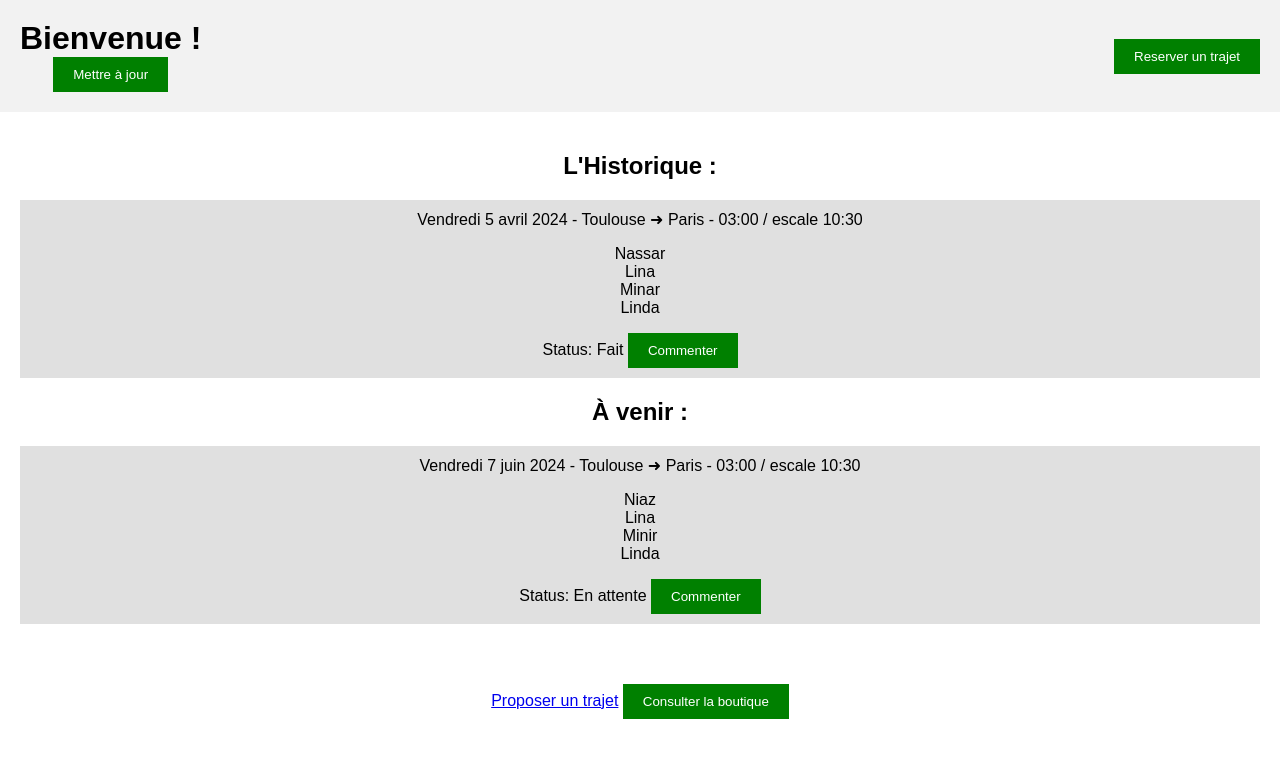
After one commit to Chehab-MOSAAD/Projet-CoVoiturage, a PHP site: page /historique.bd.php in a window 1280 px wide. The commit adds this page. Shown: the top 758 px of the page. Run offline with PHP 8.4, Linux system fonts and the light colour scheme.

Commit message:
Add files via upload

```diff
--- /dev/null
+++ b/historique.bd.php
@@ -0,0 +1,61 @@
+<!DOCTYPE html>
+<html lang="fr">
+
+<head>
+    <meta charset="UTF-8">
+    <meta name="viewport" content="width=device-width, initial-scale=1.0">
+    <title>Bienvenue Chehab</title>
+    <link rel="stylesheet" href="historique.css">
+</head>
+
+<body>
+    <header>
+        <div class="user-info">
+            <h1>Bienvenue !</h1>
+            <div class="user-stats">
+            </div>
+            <button>Mettre à jour</button>
+        </div>
+        <button>Reserver un trajet</button>
+    </header>
+
+    <main>
+        <section class="history">
+            <h2>L'Historique :</h2>
+            <!-- List items should be generated dynamically -->
+            <div class="trip">
+                <div class="trip-info">Vendredi 5 avril 2024 - Toulouse ➜ Paris - 03:00 / escale 10:30</div>
+                <ul class="passengers">
+                    <li>Nassar</li>
+                    <li>Lina</li>
+                    <li>Minar</li>
+                    <li>Linda</li>
+                </ul>
+                <span>Status: Fait</span>
+                <button>Commenter</button>
+            </div>
+        </section>
+        <section class="upcoming">
+            <h2>À venir :</h2>
+            <!-- List items should be generated dynamically -->
+            <div class="trip">
+                <div class="trip-info">Vendredi 7 juin 2024 - Toulouse ➜ Paris - 03:00 / escale 10:30</div>
+                <ul class="passengers">
+                    <li>Niaz</li>
+                    <li>Lina</li>
+                    <li>Minir</li>
+                    <li>Linda</li>
+                </ul>
+                <span>Status: En attente</span>
+                <button>Commenter</button>
+            </div>
+        </section>
+    </main>
+
+    <footer>
+        <a href="submit_trajet.php" >Proposer un trajet</a >
+        <button>Consulter la boutique</button>
+    </footer>
+</body>
+
+</html>
--- /dev/null
+++ b/historique.css
@@ -0,0 +1,68 @@
+body {
+
+    font-family: Arial, sans-serif;
+    background-color: white;
+    color: black;
+    margin: 0;
+    padding: 0;
+    text-align: center;
+
+}
+
+header {
+    display: flex;
+    justify-content: space-between;
+    align-items: center;
+    padding: 20px;
+    background-color: #f2f2f2;
+}
+
+.user-info h1 {
+    margin: 0;
+}
+
+.user-stats {
+    display: flex;
+    align-items: center;
+}
+
+.user-stats span {
+    margin-right: 10px;
+}
+
+button {
+    background-color: green;
+    color: white;
+    border: none;
+    padding: 10px 20px;
+    cursor: pointer;
+}
+
+button:hover {
+    background-color: darkgreen;
+}
+
+main {
+    padding: 20px;
+}
+
+.history,
+.upcoming {
+    margin-bottom: 20px;
+}
+
+.trip {
+    background-color: #e0e0e0;
+    padding: 10px;
+    margin-top: 10px;
+}
+
+.passengers {
+    list-style: none;
+    padding: 0;
+}
+
+footer {
+    text-align: center;
+    padding: 20px;
+}
```
Also changed, not shown: messagerie.css (added, +93 -0 lines), proposer-un-trajet.css (added, +77 -0 lines), resultat.php (added, +83 -0 lines), submit_trajet.php (added, +110 -0 lines), enregistrement_voiture.css (line endings or trailing spaces), enregistrement_voiture.php (line endings or trailing spaces), envoyer_message.php (line endings or trailing spaces).
